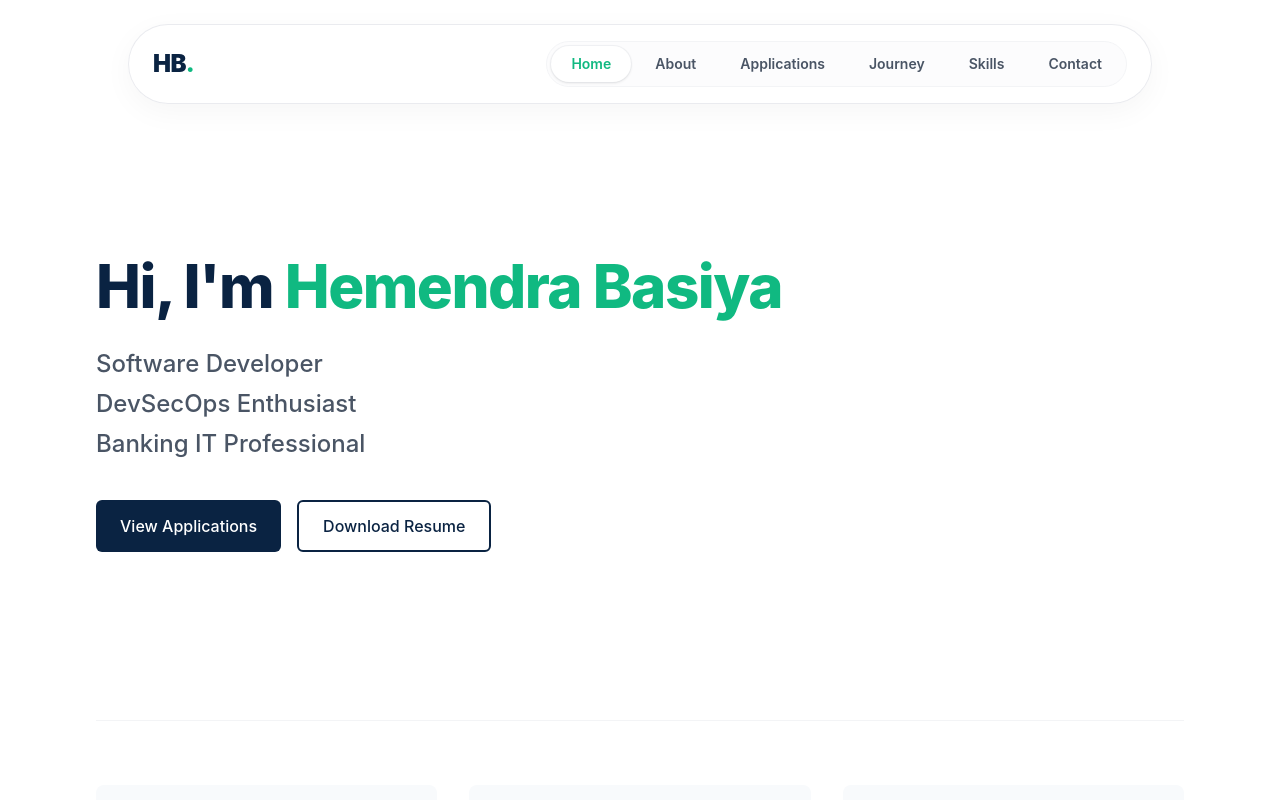
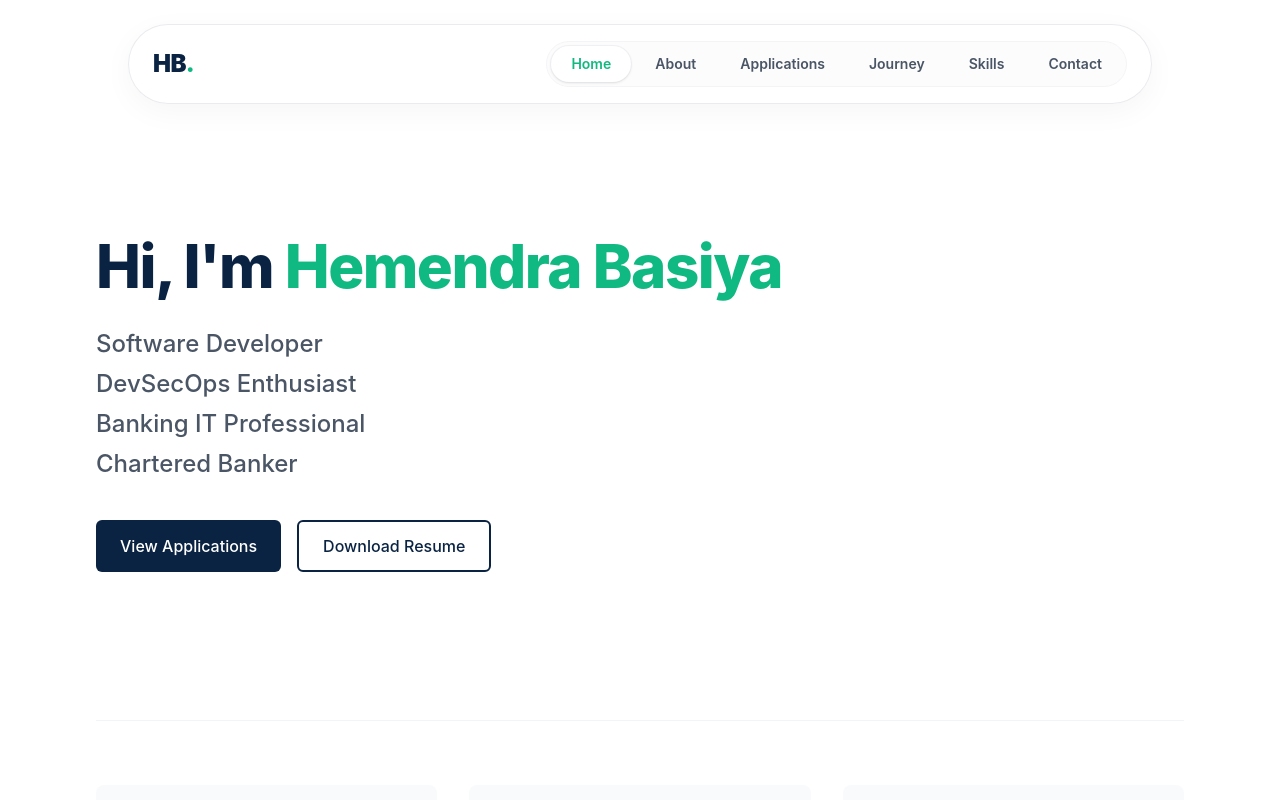
Before and after one commit to hemendrabasiya/portfolio, a React app: page / in a window 1280 px wide. Shown: the top 800 px of the page. Built offline with nearby package versions, Linux system fonts and the light colour scheme; the HTML template or start-up script is replaced by a standard one.

Commit message:
Testing Automation

```diff
--- a/src/pages/HomePage.jsx
+++ b/src/pages/HomePage.jsx
@@ -37,8 +37,11 @@ export const HomePage = ({ navigate }) => (
         <p className="mb-2 text-xl font-medium text-gray-600 md:text-2xl">
           DevSecOps Enthusiast
         </p>
+        <p className="mb-2 text-xl font-medium text-gray-600 md:text-2xl">
+          Banking IT Professional
+        </p>
         <p className="mb-10 text-xl font-medium text-gray-600 md:text-2xl">
-          Banking IT Professional
+          Chartered Banker
         </p>
 
         <div className="flex flex-col gap-4 sm:flex-row">
```
